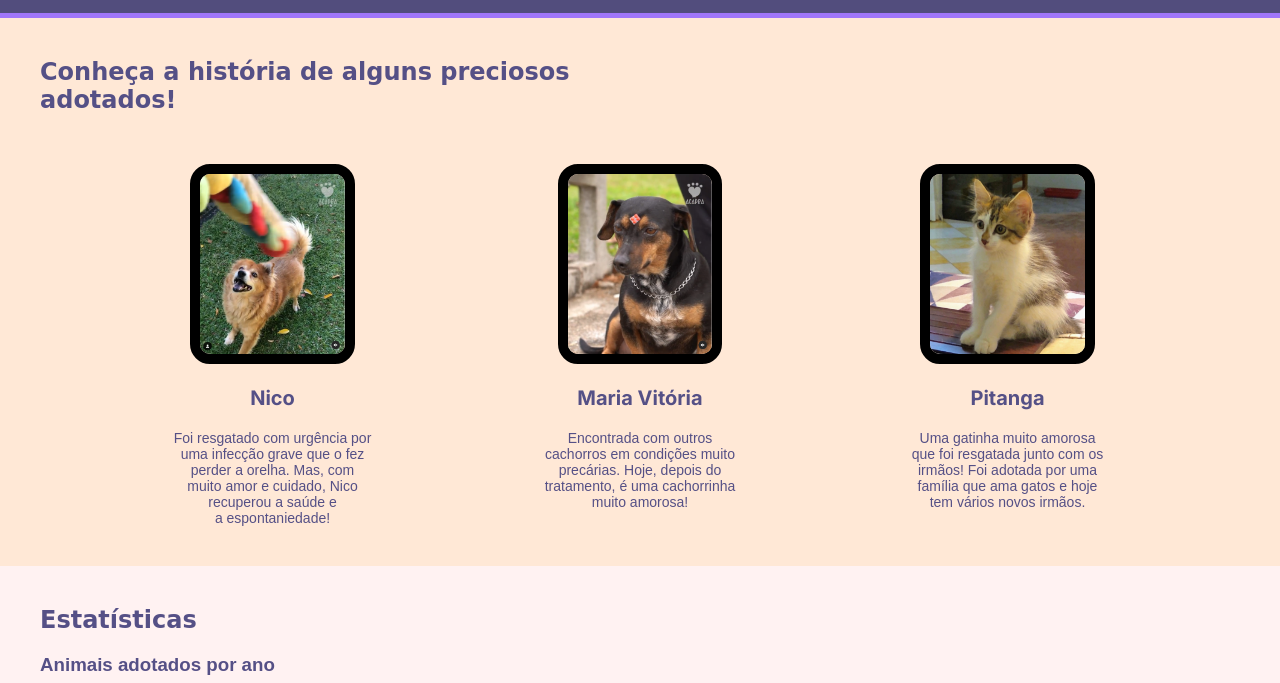
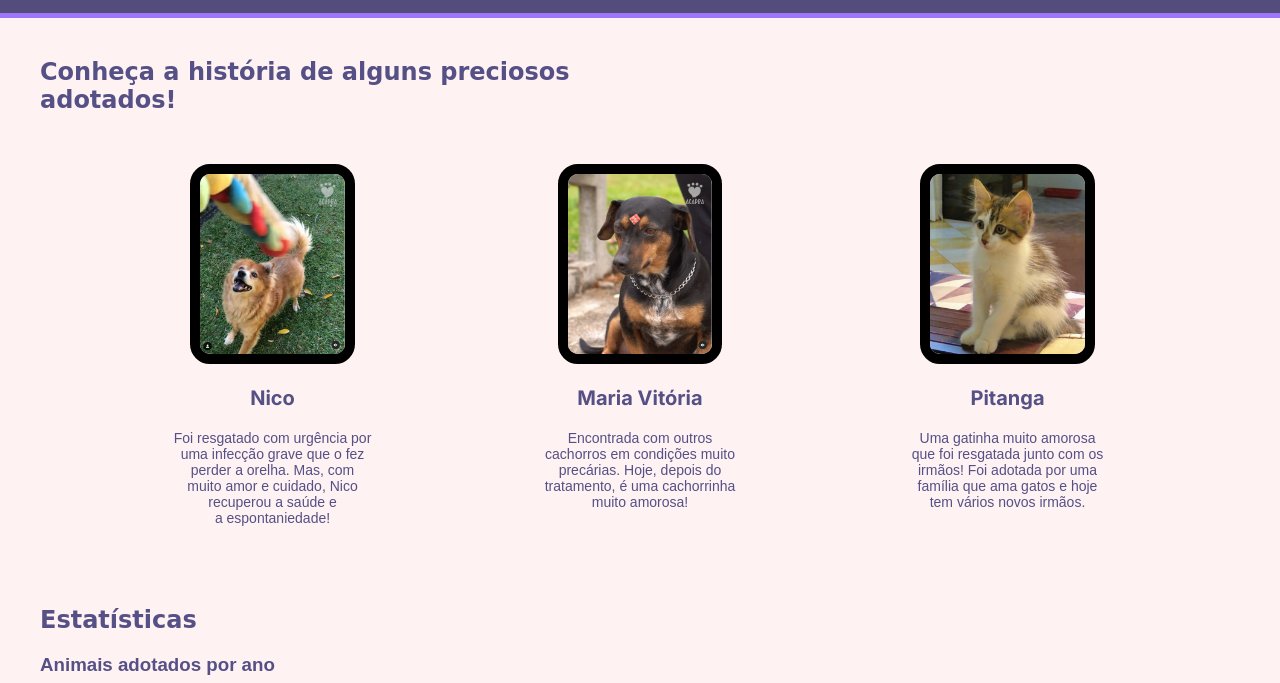
Before and after one commit to sarahfrainer/projeto, a plain HTML site: page historias.html in a window 1280 px wide. Shown: the part 113-796 px from the top of the page. Drawn offline with Linux system fonts and the light colour scheme; a web font is replaced by a local one.

Commit message:
historias.css

```diff
--- a/css/historias.css
+++ b/css/historias.css
@@ -4,7 +4,7 @@
 }
 
 .historias {
-  background-color: #ffe8d6;
+  background-color: #fff2f2;
     padding: 30px; /*espaçamento interno para o contéudo respirar*/
 }
 
```
